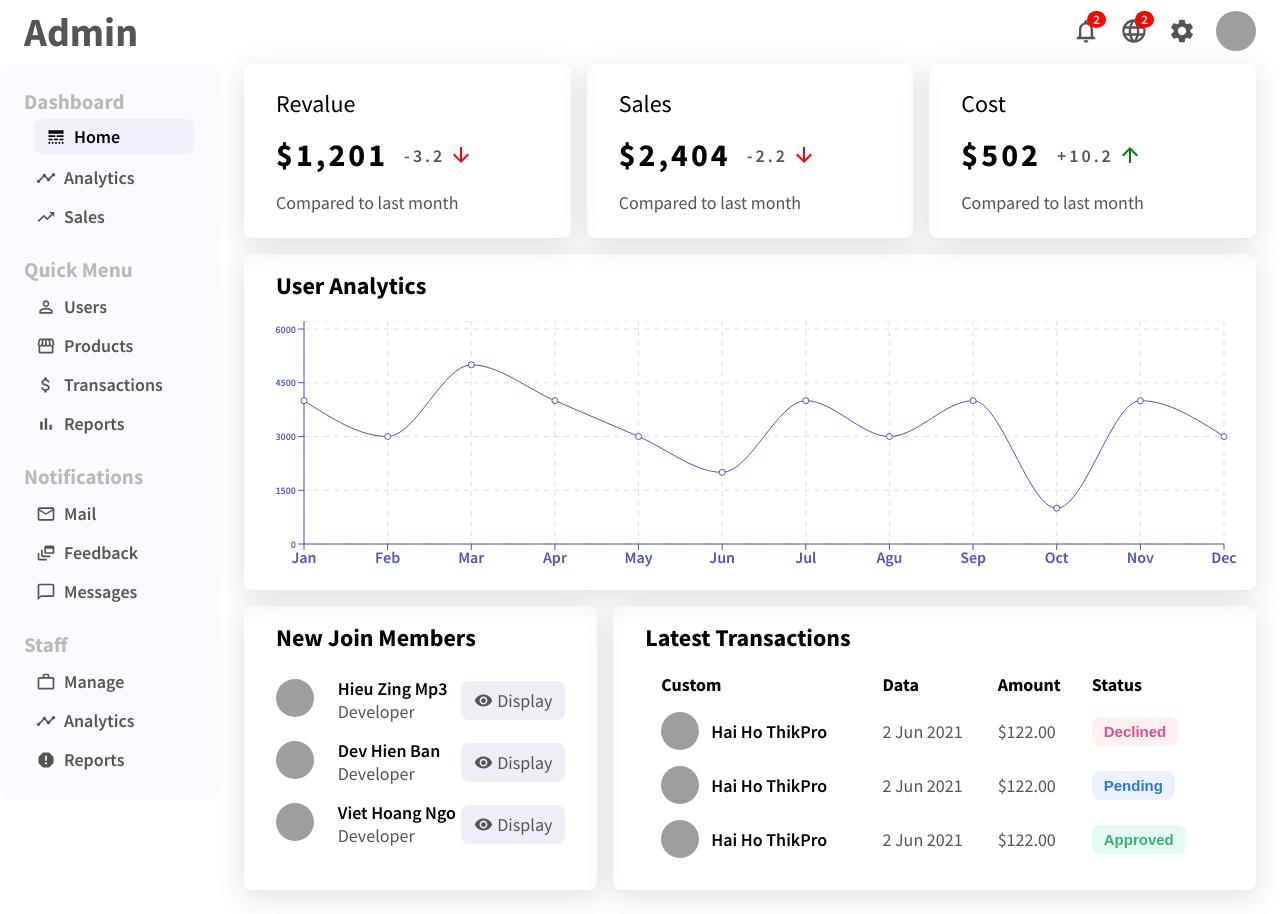
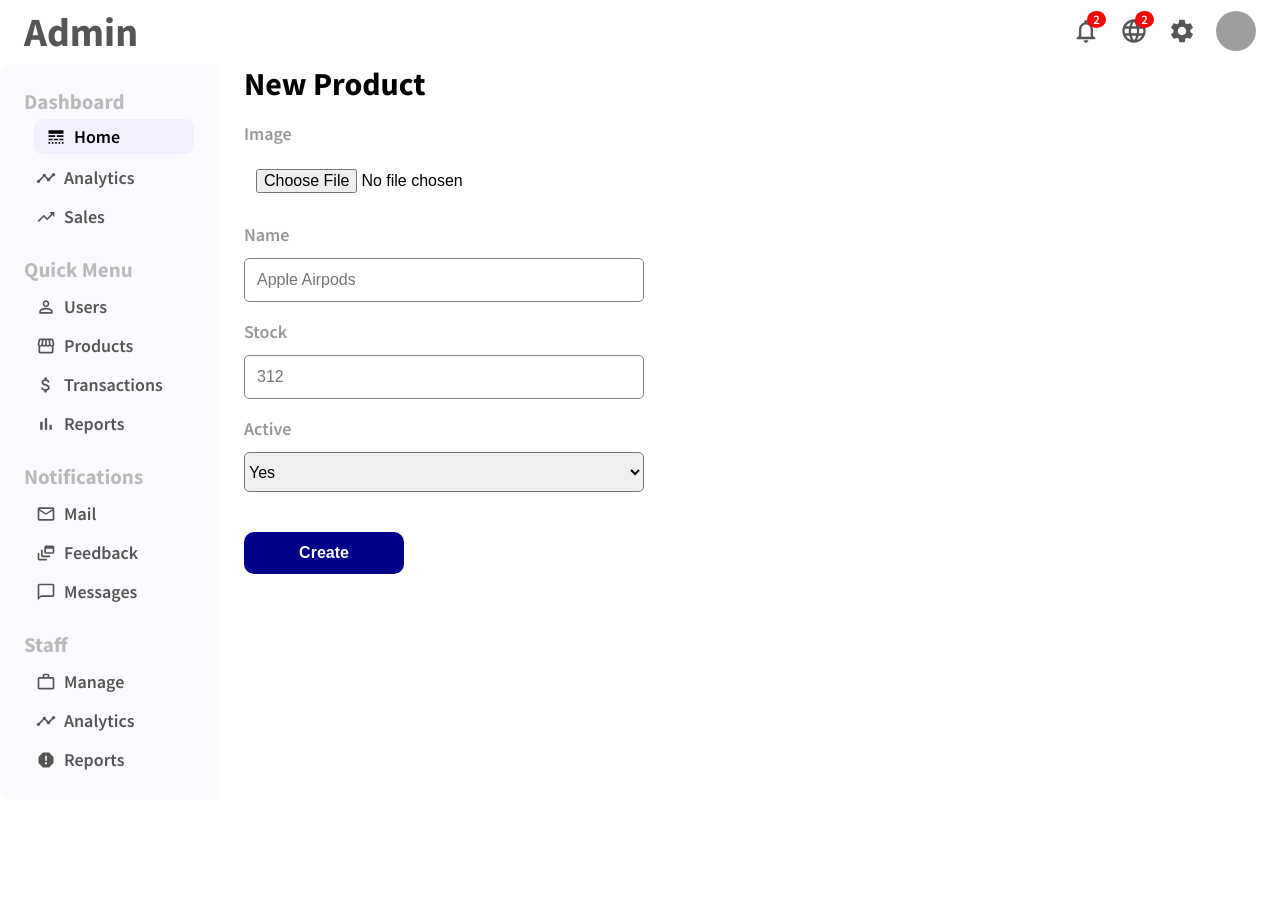
Before and after one commit to DuyetVu2001/react-admin-dashboard, a React (Create React App) app: page /new-product in a window 1280 px wide. After the commit the page ends 823 px from the top, so only its background shows below. Built offline with nearby package versions, Linux system fonts and the light colour scheme; grey boxes are pictures that could not be loaded.

Commit message:
new product page

```diff
--- a/src/App.jsx
+++ b/src/App.jsx
@@ -3,6 +3,7 @@ import './App.scss';
 import SideBar from './components/SideBar';
 import TopBar from './components/TopBar';
 import Home from './pages/Home';
+import NewProduct from './pages/NewProduct';
 import NewUser from './pages/NewUser';
 import Product from './pages/Product';
 import ProductList from './pages/ProductList';
@@ -24,6 +25,9 @@ function App() {
 					{/* Pages */}
 					<div className="app__pages">
 						<Switch>
+							<Route path="/new-product">
+								<NewProduct />
+							</Route>
 							<Route path="/product/:id">
 								<Product />
 							</Route>
--- /dev/null
+++ b/src/pages/NewProduct/index.jsx
@@ -0,0 +1,38 @@
+import './style.scss';
+
+const NewProduct = () => {
+	return (
+		<div className="new-product">
+			<h4>New Product</h4>
+
+			<form className="new-product__form">
+				<div className="new-product__item">
+					<label>Image</label>
+					<input type="file" id="file" />
+				</div>
+
+				<div className="new-product__item">
+					<label>Name</label>
+					<input type="text" placeholder="Apple Airpods" />
+				</div>
+
+				<div className="new-product__item">
+					<label>Stock</label>
+					<input type="text" placeholder="312" />
+				</div>
+
+				<div className="new-product__item">
+					<label>Active</label>
+					<select className="new-product__select" name="active" id="active">
+						<option value="yes">Yes</option>
+						<option value="no">No</option>
+					</select>
+				</div>
+
+				<button className="new-product__create-btn">Create</button>
+			</form>
+		</div>
+	);
+};
+
+export default NewProduct;
--- /dev/null
+++ b/src/pages/NewProduct/style.scss
@@ -0,0 +1,54 @@
+.new-product {
+	h4 {
+		font-size: 3.2rem;
+	}
+
+	&__item {
+		display: flex;
+		flex-direction: column;
+		width: 40rem;
+		margin-top: 1.2rem;
+		margin-right: 3.2rem;
+
+		#file {
+			outline: none;
+			border: none;
+		}
+
+		& > label {
+			margin-bottom: 1.2rem;
+			margin-top: 0.6rem;
+			font-size: 1.8rem;
+			font-weight: 600;
+			color: rgb(151, 150, 150);
+		}
+
+		& > input {
+			font-size: 1.6rem;
+			padding: 1.2rem;
+			border: 0.1rem solid gray;
+			border-radius: 0.5rem;
+		}
+	}
+
+	&__select {
+		height: 4rem;
+		border-radius: 0.5rem;
+		font-size: 1.6rem;
+	}
+
+	&__create-btn {
+		margin-top: 4rem;
+		padding: 1.2rem 2rem;
+		width: 16rem;
+
+		border: none;
+		border-radius: 1rem;
+		font-size: 1.6rem;
+		font-weight: 700;
+
+		color: white;
+		background-color: darkblue;
+		cursor: pointer;
+	}
+}
```
